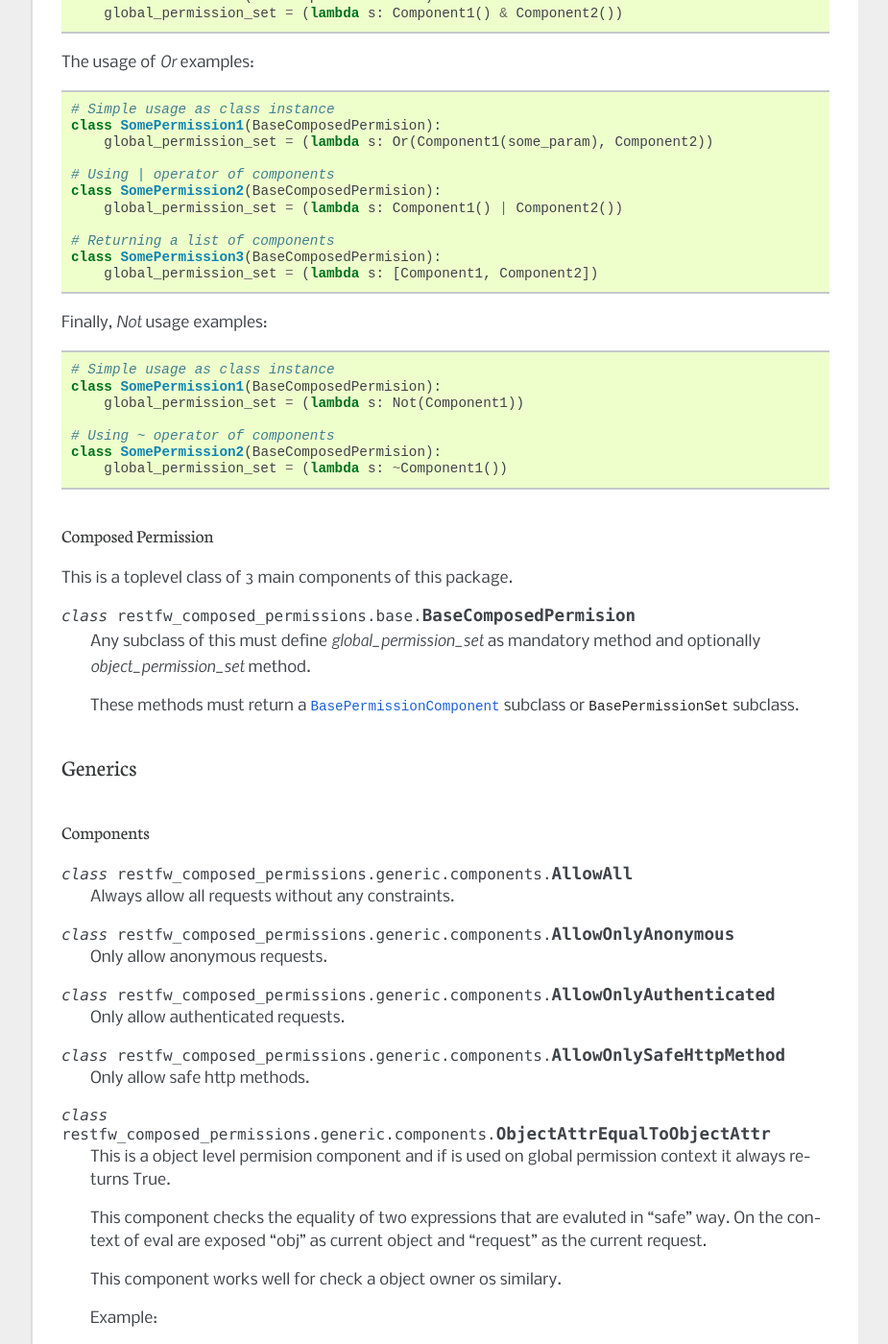
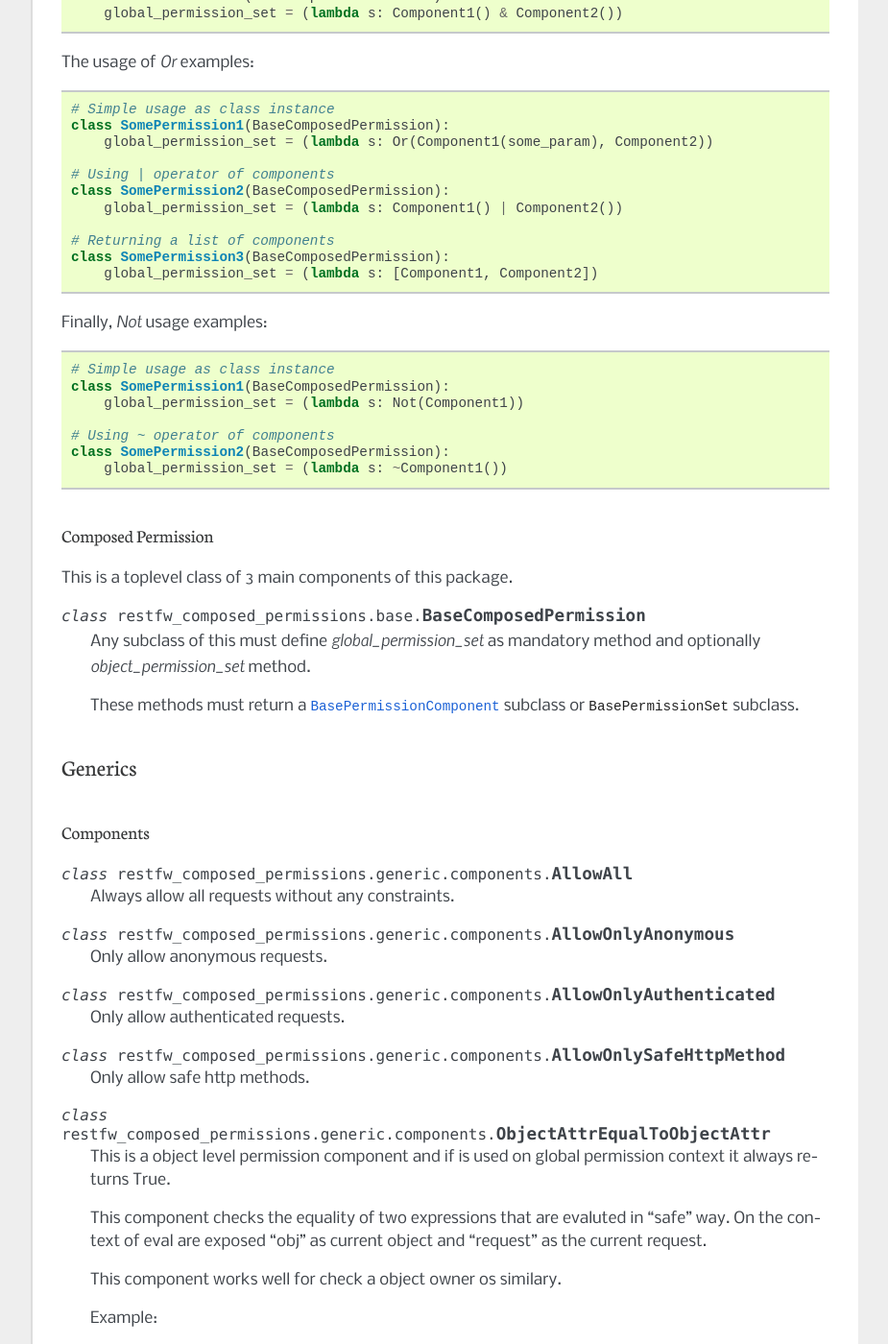
Before and after one commit to niwinz/djangorestframework-composed-permissions, a Sphinx documentation site: the page built from docs/index.rst, in a window 1280 px wide and 1400 px high, scrolled down 2553 px. Shown: the whole window at 96% size, without its empty margins (198-1123 px from the left). Built offline with Sphinx 7.4.7, drawn with Linux system fonts in a browser that asks for light colours; some of the changed text lies outside the part shown.

Commit message:
Fix permission typos in docs
addendum to #3

```diff
--- a/docs/index.rst
+++ b/docs/index.rst
@@ -46,12 +46,12 @@
 
 .. code-block:: python
 
-    from restfw_composed_permissions.base import (BaseComposedPermision, And, Or)
+    from restfw_composed_permissions.base import (BaseComposedPermission, And, Or)
     from restfw_composed_permissions.generic.components import (
             AllowAll, AllowOnlyAuthenticated, AllowOnlySafeHttpMethod)
 
 
-    class UserPermission(BaseComposedPermision):
+    class UserPermission(BaseComposedPermission):
         def global_permission_set(self):
             return Or(AllowOnlyAuthenticated,
                       And(AllowAll, AllowOnlySafeHttpMethod))
@@ -131,11 +131,11 @@
 .. code-block:: python
 
     # Simple usage as class instance
-    class SomePermission1(BaseComposedPermision):
+    class SomePermission1(BaseComposedPermission):
         global_permission_set = (lambda s: And(Component1, Component2))
 
     # Using & operator of components
-    class SomePermission2(BaseComposedPermision):
+    class SomePermission2(BaseComposedPermission):
         global_permission_set = (lambda s: Component1() & Component2())
 
 
@@ -144,15 +144,15 @@
 .. code-block:: python
 
     # Simple usage as class instance
-    class SomePermission1(BaseComposedPermision):
+    class SomePermission1(BaseComposedPermission):
         global_permission_set = (lambda s: Or(Component1(some_param), Component2))
 
     # Using | operator of components
-    class SomePermission2(BaseComposedPermision):
+    class SomePermission2(BaseComposedPermission):
         global_permission_set = (lambda s: Component1() | Component2())
 
     # Returning a list of components
-    class SomePermission3(BaseComposedPermision):
+    class SomePermission3(BaseComposedPermission):
         global_permission_set = (lambda s: [Component1, Component2])
 
 
@@ -161,11 +161,11 @@
 .. code-block:: python
 
     # Simple usage as class instance
-    class SomePermission1(BaseComposedPermision):
+    class SomePermission1(BaseComposedPermission):
         global_permission_set = (lambda s: Not(Component1))
 
     # Using ~ operator of components
-    class SomePermission2(BaseComposedPermision):
+    class SomePermission2(BaseComposedPermission):
         global_permission_set = (lambda s: ~Component1())
 
 
@@ -174,7 +174,7 @@
 
 This is a toplevel class of 3 main components of this package.
 
-.. py:class:: restfw_composed_permissions.base.BaseComposedPermision
+.. py:class:: restfw_composed_permissions.base.BaseComposedPermission
 
     Any subclass of this must define `global_permission_set` as mandatory
     method and optionally `object_permission_set` method.
@@ -207,7 +207,7 @@
 
 .. py:class:: restfw_composed_permissions.generic.components.ObjectAttrEqualToObjectAttr
 
-    This is a object level permision component and if is used on
+    This is a object level permission component and if is used on
     global permission context it always returns True.
 
     This component checks the equality of two expressions that are
@@ -220,7 +220,7 @@
 
     .. code-block:: python
 
-        class SomePermission(BaseComposedPermision):
+        class SomePermission(BaseComposedPermission):
             global_permission_set = (lambda self: AllowAll)
             object_permission_set = (lambda self:
                                         ObjectAttrEqualToObjectAttr("request.user", "obj.owner"))
```
